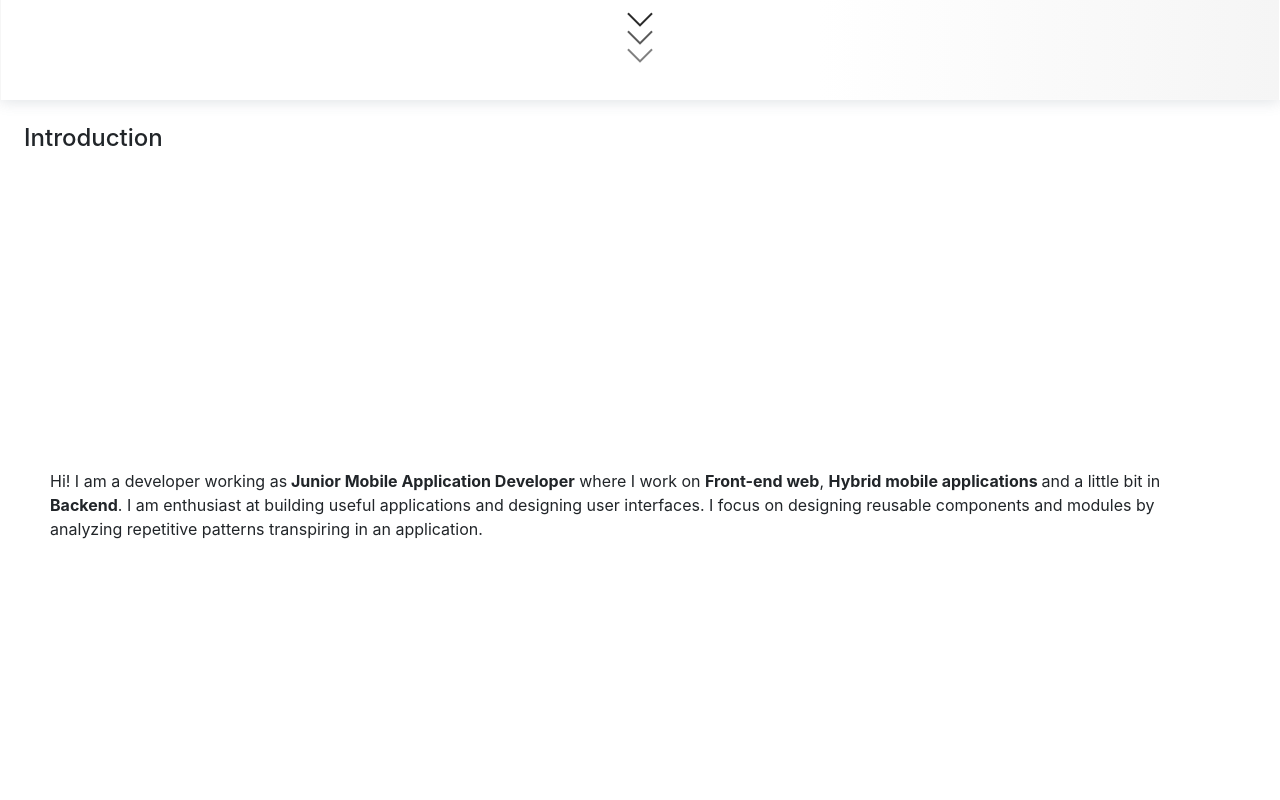
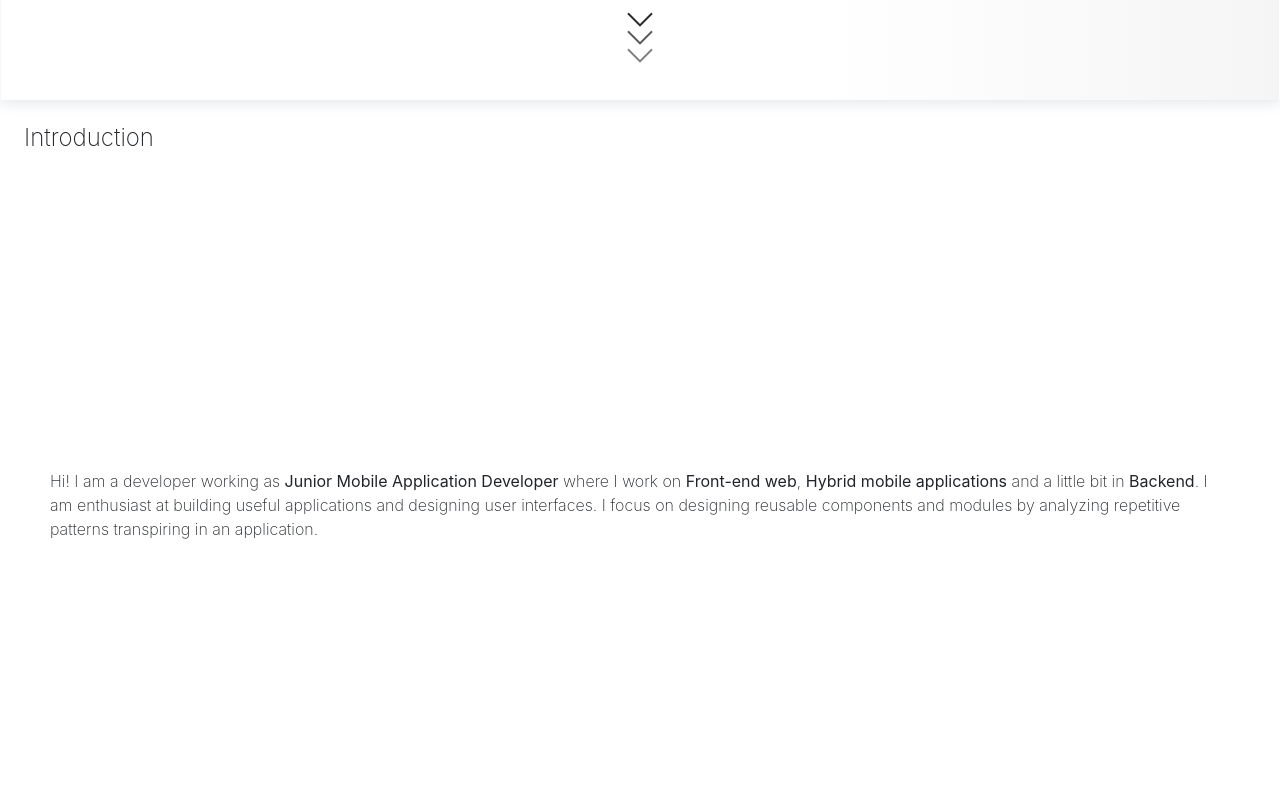
Before and after one commit to edisonesc/portfolio-v2, an Angular app: page /pages/home in a window 1280 px wide. Shown: the part 700-1500 px from the top of the page. Built offline with nearby package versions, Linux system fonts and the light colour scheme.

Commit message:
style: update font-weights

```diff
--- a/src/app/pages/home/home.component.scss
+++ b/src/app/pages/home/home.component.scss
@@ -112,6 +112,7 @@ ul {
   #title {
     margin: 24px auto 24px 24px;
     font-size: 1.5rem;
+    font-weight: 200;
   }
 
   //   #title::before {
@@ -123,6 +124,7 @@ ul {
     padding: 0 50px;
     display: flex;
     flex-wrap: wrap;
+    font-weight: 200;
     // font-weight: bold;
   }
 }
```
